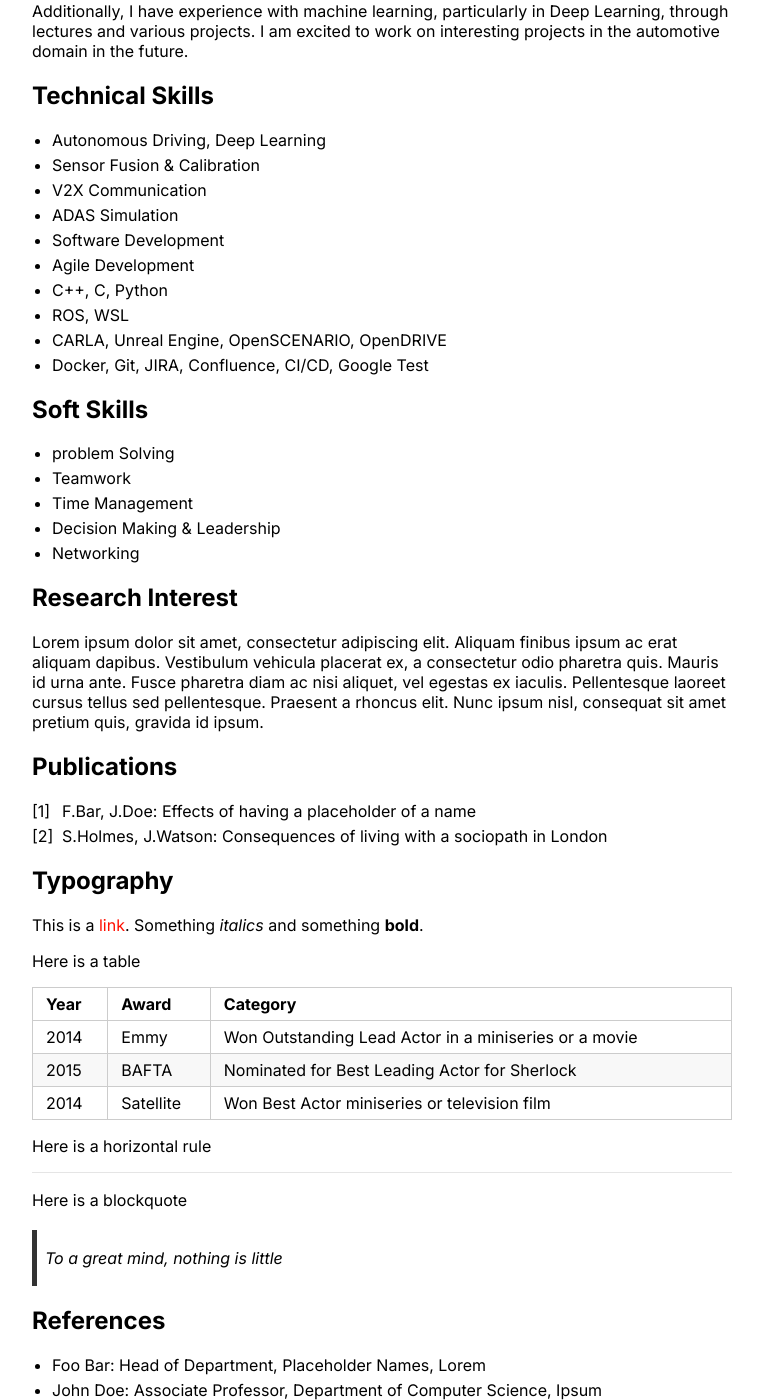
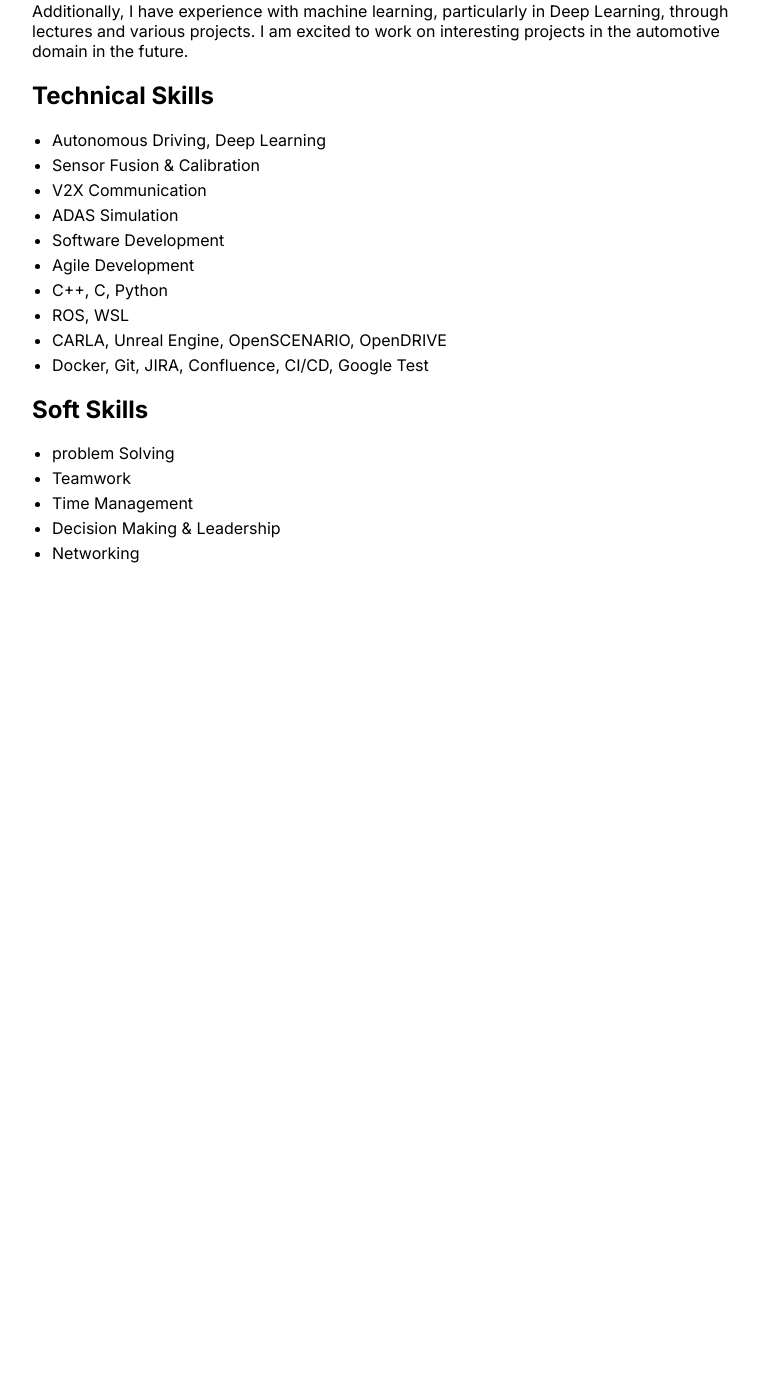
Before and after one commit to ronyshaji/ronyshaji.github.io, a Jekyll site: the page built from index.md, in a window 1280 px wide and 1400 px high, scrolled down 510 px. Shown: the whole window, without its empty margins (258-1021 px from the left). Built offline with Jekyll 4.4.1, drawn with Linux system fonts in a browser that asks for light colours; our own code applies the rules of GitHub Pages for plain Markdown files; after the commit the page ends 1073 px from its top, so only the background shows below that.

Commit message:
changed the main content

```diff
--- a/index.md
+++ b/index.md
@@ -36,38 +36,3 @@ Additionally, I have experience with machine learning, particularly in Deep Lear
 * Time Management
 * Decision Making & Leadership
 * Networking
-
-
-## Research Interest
-
-Lorem ipsum dolor sit amet, consectetur adipiscing elit. Aliquam finibus ipsum ac erat aliquam dapibus. Vestibulum vehicula placerat ex, a consectetur odio pharetra quis. Mauris id urna ante. Fusce pharetra diam ac nisi aliquet, vel egestas ex iaculis. Pellentesque laoreet cursus tellus sed pellentesque. Praesent a rhoncus elit. Nunc ipsum nisl, consequat sit amet pretium quis, gravida id ipsum.
-
-## Publications
-
-1. F.Bar, J.Doe: Effects of having a placeholder of a name
-2. S.Holmes, J.Watson: Consequences of living with a sociopath in London
-
-## Typography
-
-This is a [link](http://google.com). Something *italics* and something **bold**.
-
-Here is a table
-
-Year | Award | Category
------|-------|--------
-2014 | Emmy  | Won Outstanding Lead Actor in a miniseries or a movie
-2015 | BAFTA | Nominated for Best Leading Actor for Sherlock
-2014 | Satellite | Won Best Actor miniseries or television film
-
-Here is a horizontal rule
-
----
-
-Here is a blockquote
-
-> To a great mind, nothing is little
-
-## References
-
-* Foo Bar: Head of Department, Placeholder Names, Lorem
-* John Doe: Associate Professor, Department of Computer Science, Ipsum
```
